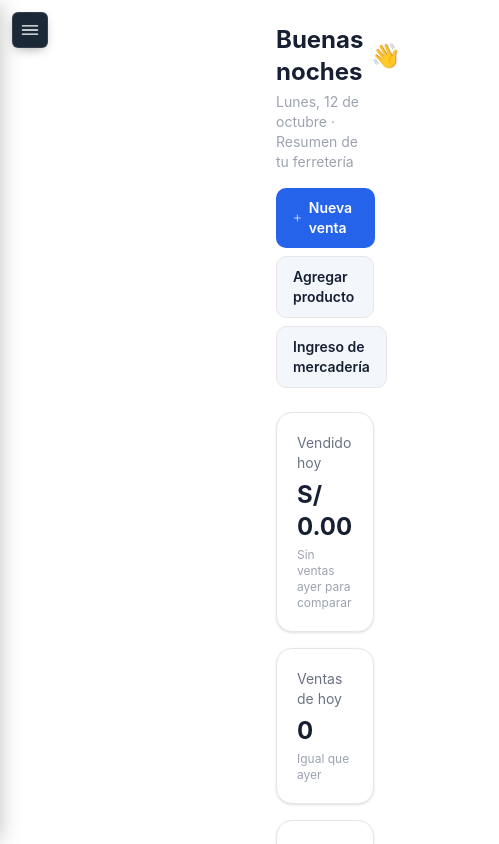
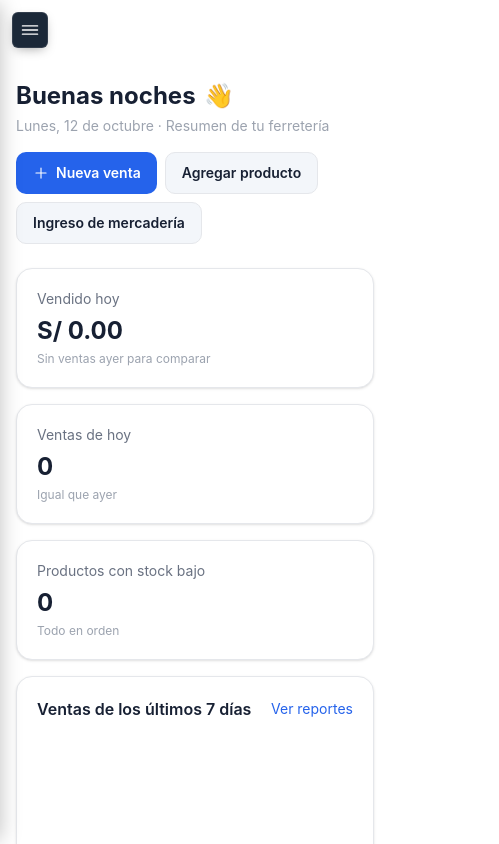
Before and after one commit to ARVYNOX-COMPANY/Iron-Stock, a Next.js app in the folder frontend/: page / in a window 390 px wide. Shown: the top 844 px of the page, 499 px wide, since content can reach past the window. Built offline with nearby package versions, Linux system fonts and the light colour scheme; no server answers.

Commit message:
fix: resolve style error

```diff
--- a/frontend/src/app/layout.tsx
+++ b/frontend/src/app/layout.tsx
@@ -22,11 +22,11 @@ export const metadata: Metadata = {
 export default function RootLayout({ children }: LayoutProps<"/">) {
   return (
     <html lang="en" className={`${geistSans.variable} ${geistMono.variable}`}>
-      <body>
+      <body className="flex min-h-screen">
         <Providers>
           <Sidebar />
 
-          <section className="padding-global">{children}</section>
+          <section className="min-w-0 flex-1 pt-14 md:pt-0">{children}</section>
         </Providers>
       </body>
     </html>
--- a/frontend/src/presentation/components/sidebar/index.tsx
+++ b/frontend/src/presentation/components/sidebar/index.tsx
@@ -55,7 +55,7 @@ const Sidebar = () => {
       <aside
         className={`${styles.sidebar} ${
           isOpen ? styles.sidebarOpen : ""
-        } fixed top-0 left-0 h-screen w-[260px] text-white flex flex-col z-40 transition-transform duration-300 ease-in-out`}
+        } fixed top-0 left-0 h-screen shrink-0 md:sticky w-[260px] text-white flex flex-col z-40 transition-transform duration-300 ease-in-out`}
       >
         <div
           className={`${styles.logoContainer} flex items-center gap-3 px-4 py-5 border-b border-white/10`}
```
